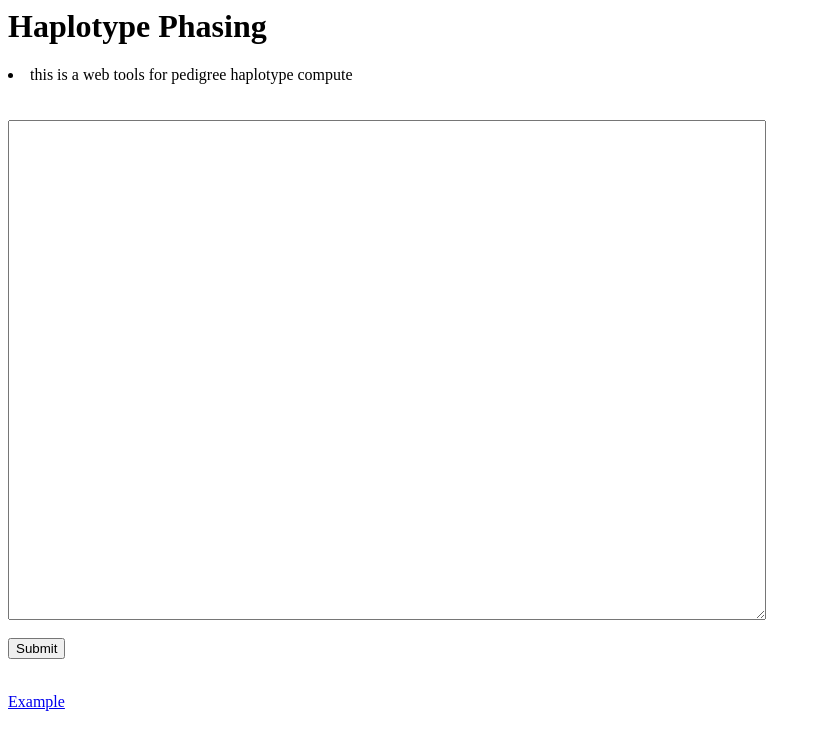
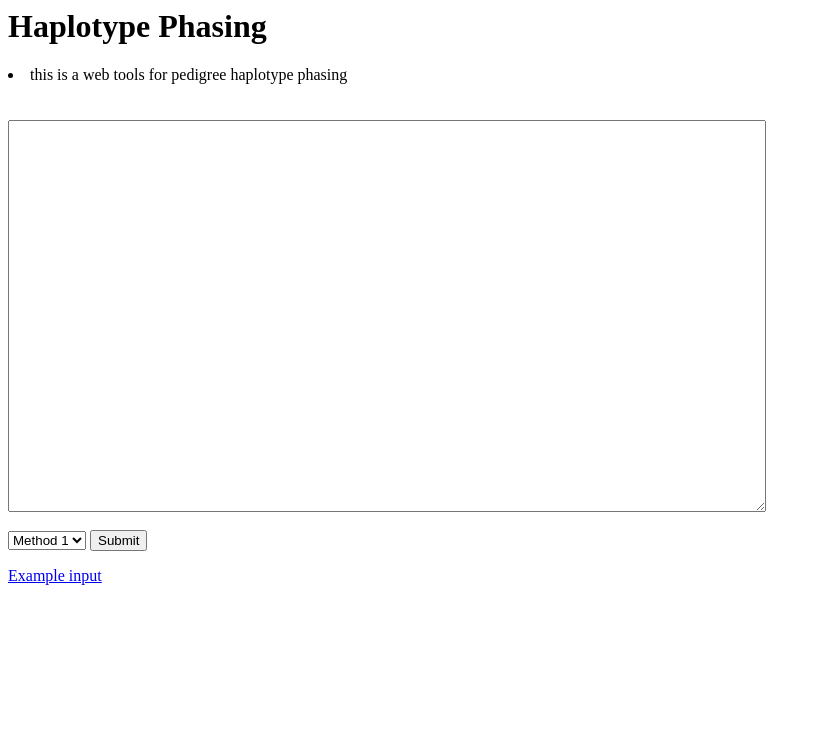
Before and after one commit to wnse/haplotype_web, a Django app: page /hap/ in a window 1280 px wide. Shown: the top 750 px of the page, without its empty margins (0-821 px from the left). Run offline with Django 3.2, Linux system fonts and the light colour scheme.

Commit message:
add method 2 select

```diff
--- a/hap/templates/index.html
+++ b/hap/templates/index.html
@@ -4,13 +4,17 @@
 <form action='' method='post'>
 	{% csrf_token %}
 	<h1>Haplotype Phasing</h1>
-	<li>this is a web tools for pedigree haplotype compute</li>
+	<li>this is a web tools for pedigree haplotype phasing</li>
 	<br></br>
-	<textarea name="input" style="width:60%;height:500px;";></textarea>
+	<textarea name="input" style="width:60%;height:50%;";></textarea>
 	<br></br>
+	<select name="phase_method">
+		<option value="method1">Method 1</option>
+		<option value="method2">Method 2</option>
+	</select>
 	<input type='submit' value='Submit'>
 </form>
-	<br><a href ="example" target="_blank">Example</a></br>
-
+	<a href ="example" target="_blank">Example input</a>
+	<br>{{method}}</br>
 	<data><pre>{{output}}</pre></data>
 </body>
--- a/hap/views.py
+++ b/hap/views.py
@@ -1,14 +1,19 @@
 from django.shortcuts import render
-from .bio_src import bio_split
+from .bio_src import phaseMethod
 # Create your views here.
 
 def index(request):
 	final_out=""
 	get = {}
+	phaseM = ""
 	if request.POST:
 		get['output'] = request.POST['input']
-		final_out = bio_split.phasing(get['output'])
-	return render(request, 'index.html', {'output':final_out})
+		phaseM = request.POST['phase_method']
+		if phaseM == "method1":
+			final_out = phaseMethod.jabrehoo(get['output'])
+		else:
+			final_out = phaseMethod.method2(get['output'])
+	return render(request, 'index.html', {'output':final_out,'method':phaseM})
 
 def example(request):
 	return render(request, 'example.html')
--- a/haplotype/settings.py
+++ b/haplotype/settings.py
@@ -25,7 +25,7 @@ SECRET_KEY = 'n$$em@=q2&*mfvl58kisq*)kpduv^y!&)%ek7n@x7wk*vb#4-d'
 # SECURITY WARNING: don't run with debug turned on in production!
 DEBUG = True
 
-ALLOWED_HOSTS = ['192.168.1.99']
+ALLOWED_HOSTS = []
 
 
 # Application definition
```
Also changed, not shown: hap/bio_src/phaseMethod.py (renamed from hap/bio_src/bio_split.py, +6 -1 lines).
